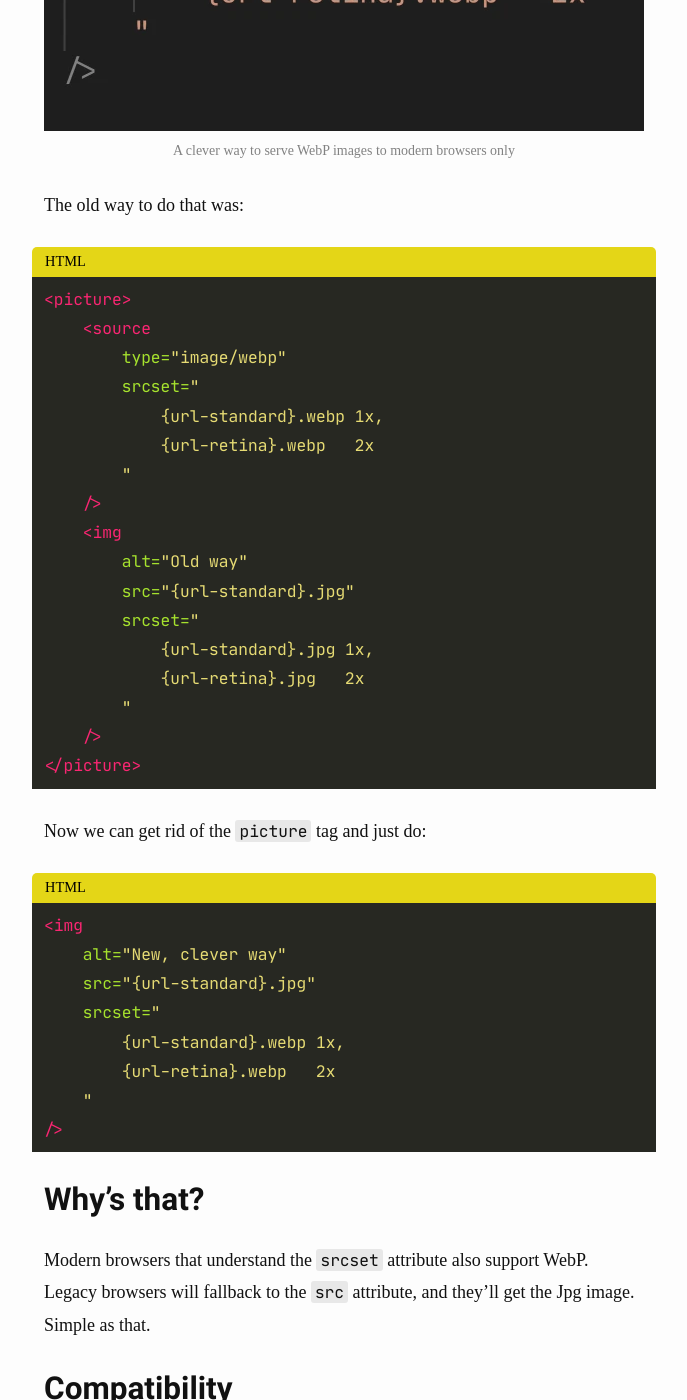
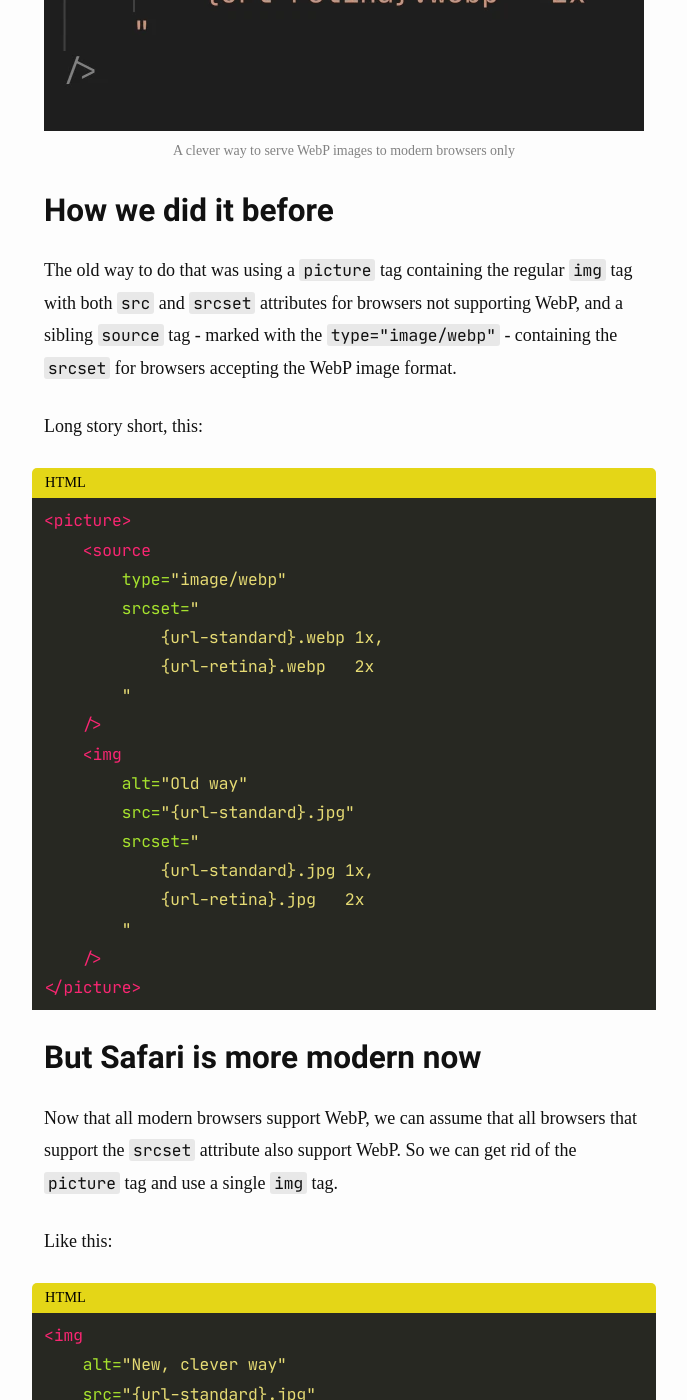
Before and after one commit to verlok/verlok.github.io, a Jekyll site: the page built from _posts/2020-11-30-clever-way-serve-webp-modern-browsers-jpg-internet-explorer.md, in a window 1280 px wide and 1400 px high, scrolled down 801 px. Shown: the whole window, without its empty margins (296-983 px from the left). Built offline with Jekyll 4.4.1, drawn with Linux system fonts in a browser that asks for light colours; some web fonts are replaced; some of the changed text lies outside the part shown.

Commit message:
Refactoring post

````diff
--- a/_posts/2020-11-30-clever-way-serve-webp-modern-browsers-jpg-internet-explorer.md
+++ b/_posts/2020-11-30-clever-way-serve-webp-modern-browsers-jpg-internet-explorer.md
@@ -17,7 +17,12 @@ Before the day Safari started support WebP images, we were forced to use the `pi
   <figcaption>A clever way to serve WebP images to modern browsers only</figcaption>
 </figure>
 
-The old way to do that was:
+
+## How we did it before
+
+The old way to do that was using a `picture` tag containing the regular `img` tag with both `src` and `srcset` attributes for browsers not supporting WebP, and a sibling `source` tag - marked with the `type="image/webp"` - containing the `srcset` for browsers accepting the WebP image format.
+
+Long story short, this:
 
 ```html
 <picture>
@@ -39,7 +44,11 @@ The old way to do that was:
 </picture>
 ```
 
-Now we can get rid of the `picture` tag and just do:
+## But Safari is more modern now
+
+Now that all modern browsers support WebP, we can assume that all browsers that support the `srcset` attribute also support WebP. So we can get rid of the `picture` tag and use a single `img` tag.
+
+Like this:
 
 ```html
 <img
@@ -52,14 +61,14 @@ Now we can get rid of the `picture` tag and just do:
 />
 ```
 
-## Why's that?
+Legacy browsers fallback to the `src` attribute, and they get the Jpg image. Simple as that.
 
-Modern browsers that understand the `srcset` attribute also support WebP. Legacy browsers will fallback to the `src` attribute, and they'll get the Jpg image. Simple as that.
 
 ## Compatibility
 
 If you're supporting versions of iOS older than 14, you probably want to continue using the `picture` tag to to so. This depends on the audience you're targeting. Find more about your audience using Google Analytics data.
 
+
 ## Demo?
 
 Here you go! The top image of this blog post has been loaded with the technique I'm explaining here. Check it out on your browser inspector!
````
